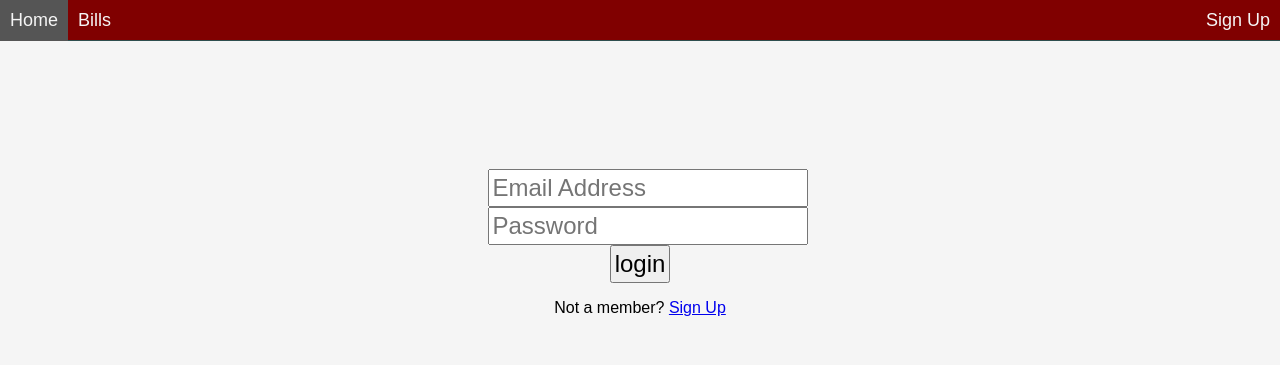
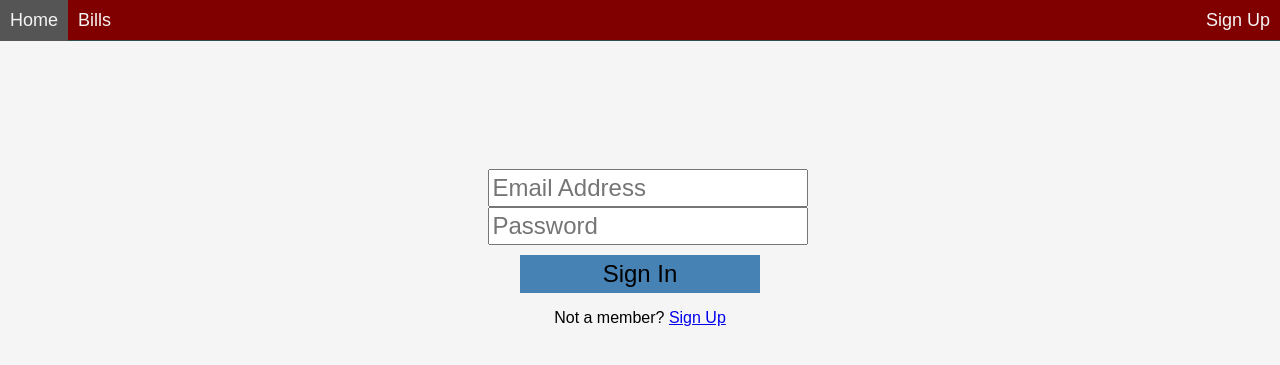
Before and after one commit to alexsimpson440dev/Under-Ground, a Flask app: page /sign.html in a window 1280 px wide. Shown: the top 365 px of the page. Run offline with Flask 2, Linux system fonts and the light colour scheme.

Commit message:
Color palette and some minor html/css changes

```diff
--- a/static/css/login.css
+++ b/static/css/login.css
@@ -17,8 +17,9 @@ input {
     padding: 3px;
 }
 
-button {
-    width: 305px;
+input[type=submit], input[type=button] {
+    margin-top: 10px;
+    width: 240px;
     padding: 5px 0;
     height: auto;
     font-size: 24px;
--- a/templates/login.html
+++ b/templates/login.html
@@ -18,7 +18,7 @@
         <form method="post">
             <input type="text" name="email_address" placeholder="Email Address"><br />
             <input type="password" name="password" placeholder="Password"><br />
-            <input type="submit" value="login">
+            <input type="submit" value="Sign In">
         </form>
         <p>Not a member? <a href="{{ url_for('user_link') }}">Sign Up</a></p>
     </div>
```
Also changed, not shown: static/Color-Palette-Post-16-leyen.webp (added).
